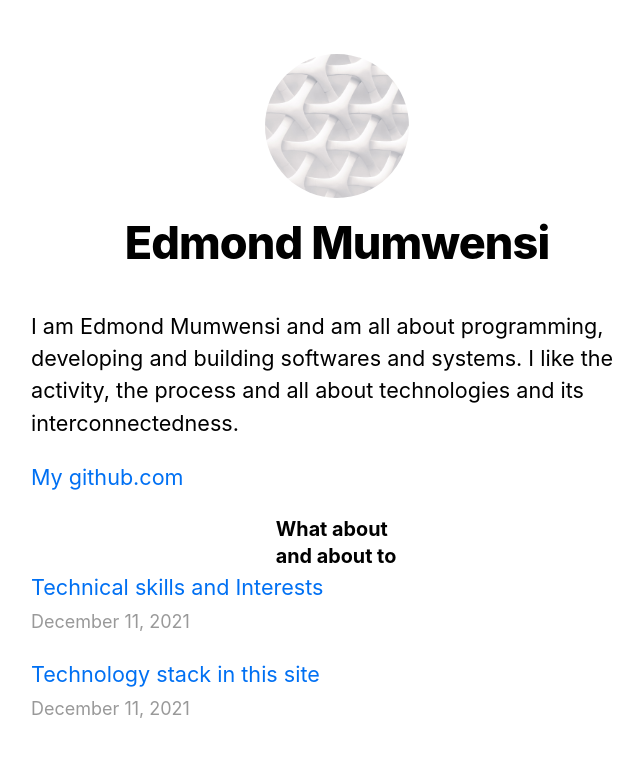
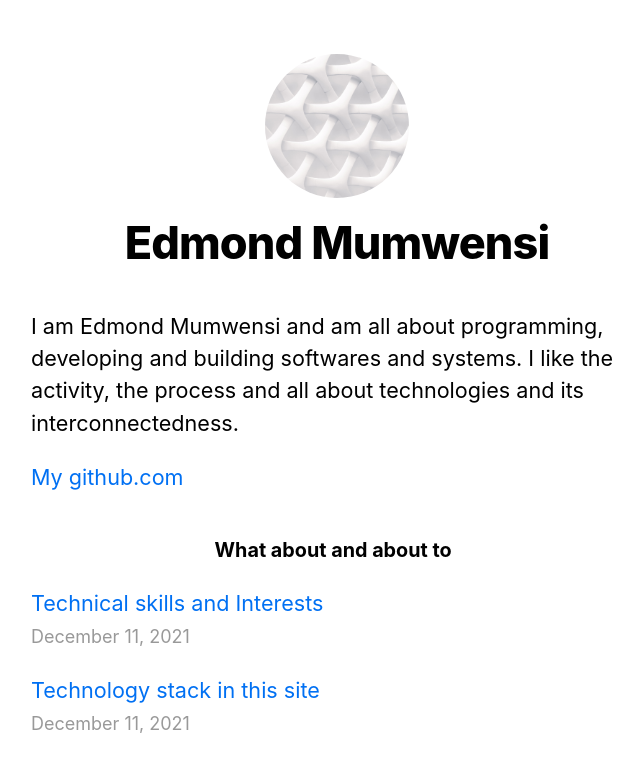
Before and after one commit to edmond-dev/nextjs-blog, a Next.js app: page / in a window 1280 px wide. Shown: the top 772 px of the page, without its empty margins (303-946 px from the left). Built offline with nearby package versions, Linux system fonts and the light colour scheme.

Commit message:
edited title css

```diff
--- a/styles/utils.module.css
+++ b/styles/utils.module.css
@@ -17,7 +17,7 @@
 .headingLg {
   font-size: 1.1rem;
   line-height: 1.4;
-  margin: auto 40%;
+  margin: 1.2rem 30%;
 }
 
 .headingMd {
```
